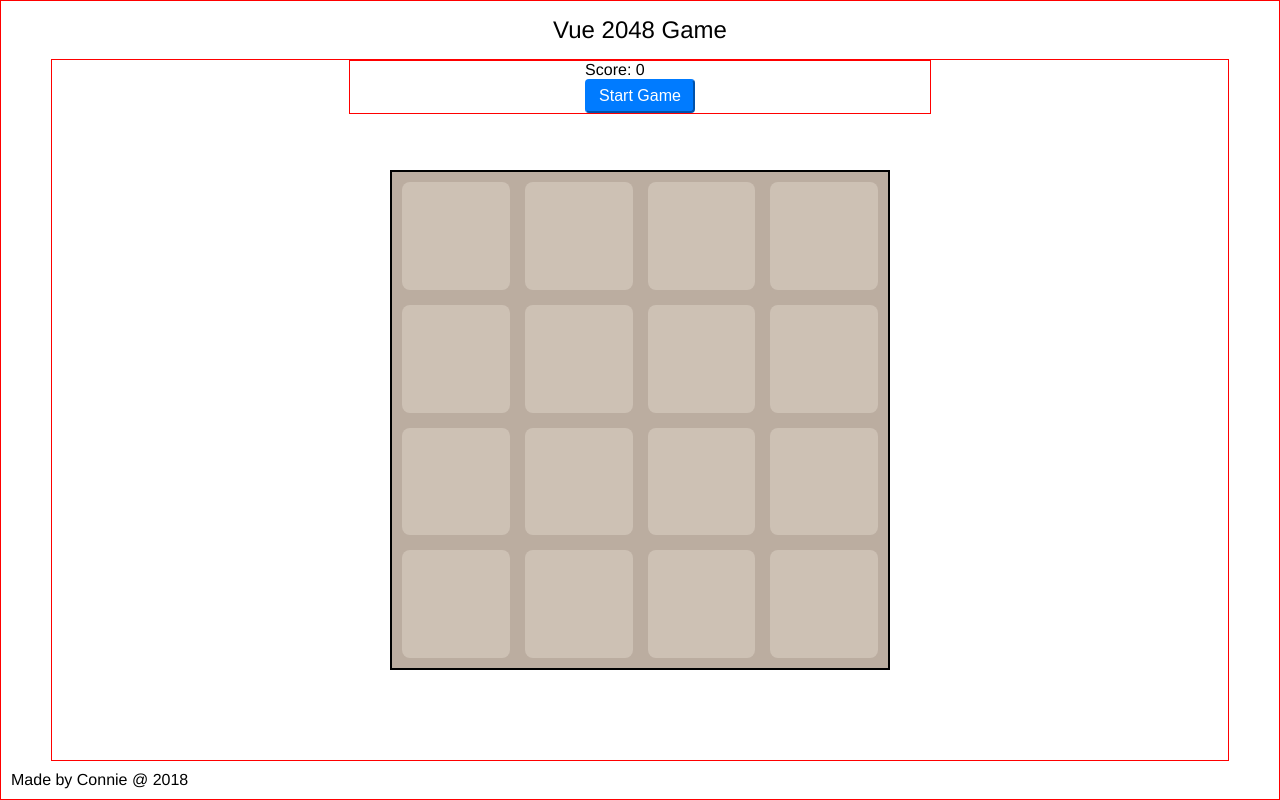
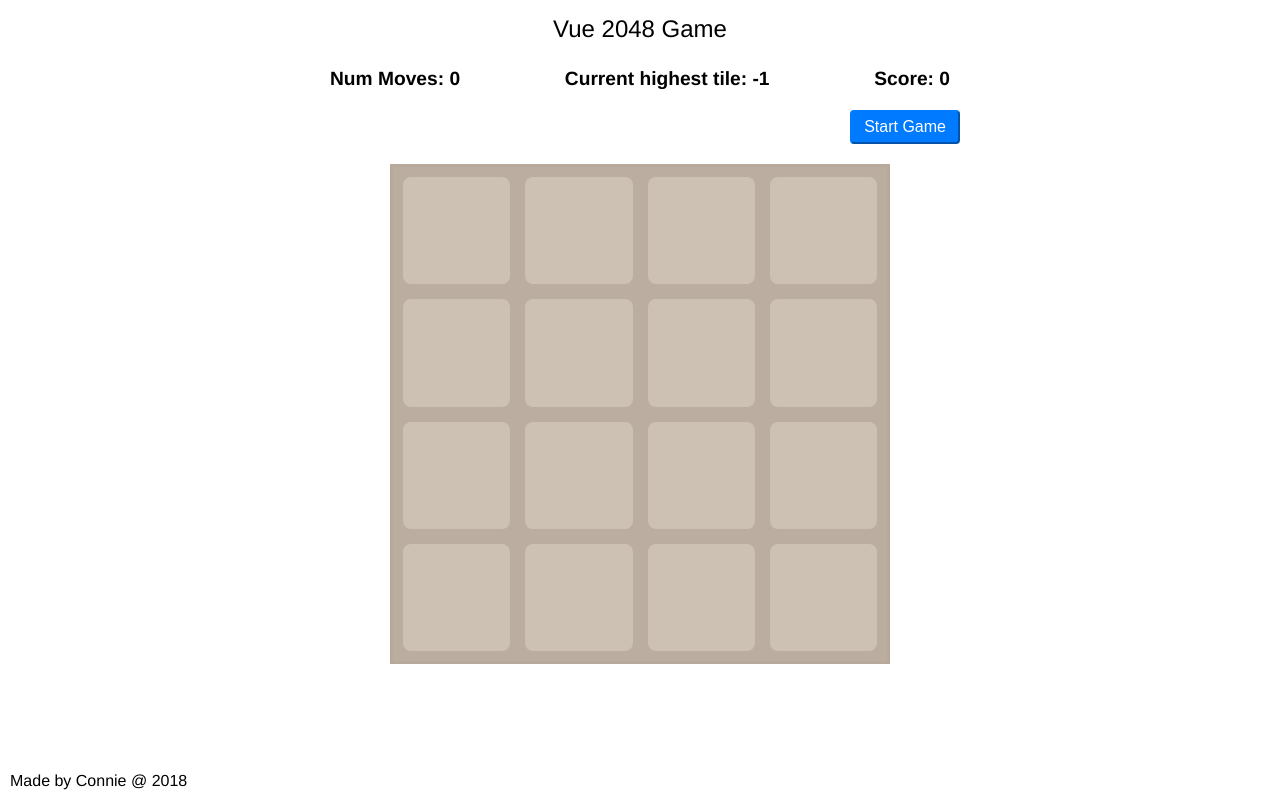
Before and after one commit to railsstudent/vue-2048, a Vue app: page / in a window 1280 px wide. Built offline with nearby package versions, Linux system fonts and the light colour scheme.

Commit message:
Add game over overlay, number of moves and current highest tile
Signed-off-by: Connie Leung <cleung334@gmail.com>

```diff
--- a/src/App.vue
+++ b/src/App.vue
@@ -30,7 +30,6 @@ export default {
   -moz-osx-font-smoothing: grayscale;
   width: 100vw;
   height: 100vh;
-  border: 1px solid red;
   display: grid;
   grid-template-rows: auto 1fr auto;
 
--- a/src/components/Board.vue
+++ b/src/components/Board.vue
@@ -1,8 +1,13 @@
 <template>
 <div class="container">
+    <div class="full">
         <div class="actions">
-        <div>
-            <div>Score: {{score}}</div>
+            <div class="stats">
+                <div class="score">Num Moves: {{numMoves}}</div>
+                <div class="score">Current highest tile: {{highest}}</div>
+                <div class="score">Score: {{score}}</div>
+            </div>
+            <div class="buttons">
                 <button class="btn" v-if="gameState !== 'RUNNING'" v-on:click="startGame">Start Game</button>
             </div>
         </div>
@@ -14,6 +19,12 @@
                     </span>
                 </div>
             </template>
+            <div class="overlay" v-bind:class="{ 'show': gameState === 'OVER' || gameState === 'WON' }">
+                <div class="text">
+                    <span>Game Over! Please try again!</span>
+                </div>
+            </div>
+        </div>
     </div>
 </div>
 </template>
@@ -53,7 +64,9 @@ export default {
         checkingAvailableMoves: false,
         gameState: STATE.start,
         highest: -1,
-        score: 0
+        score: 0,
+        numMoves: 0,
+        highestTile: 0
     };
   },
   methods: {
@@ -127,6 +140,7 @@ export default {
 
         // console.log('moved', moved);
         if (moved === true) {
+            this.numMoves += 1;
             if (this.highest < TARGET) {
                 const { row, col, value } = this.addRandomTile() || {};
                 this.clearMerged();
@@ -273,25 +287,16 @@ export default {
 
     $color-2: #776e65;
     $color-8: #f9f6f2;
-
     $button-color: #007bff;
 
     .container {
-        width: calc(100% - 100px);
-
-        position: relative;
         display: flex;
-        flex-direction: column;
-        justify-content: flex-start;
-        align-items: center;
-
-        margin: 0 50px;
-        border: 1px solid red;
+        flex-direction: row;
+        justify-content: center;
+        align-items: flex-start;
 
         .tiles {
-            position: absolute;
-            top: 50%;
-            transform: translateY(-50%);
+            position: relative;
 
             width: 500px;
             height: 500px;
@@ -308,7 +313,7 @@ export default {
                                  "a5 a6 a7 a8"
                                  "a9 a10 a11 a12"
                                  "a13 a14 a15 a16";
-            border: 2px solid black;
+            border: 3px solid darken($background-color, 1.5);
 
             .tile-1-1, .tile-1-2, .tile-1-3, .tile-1-4,
             .tile-2-1, .tile-2-2, .tile-2-3, .tile-2-4,
@@ -450,13 +455,33 @@ export default {
             }
         }
 
+        .full {
+            display: flex;
+            flex-direction: column;
+            align-items: center;
+            width: 50%;
+
             .actions {
-            border: 1px solid red;
-            padding: 0 20%;
+                display: flex;
+                flex-direction: column;
+                width: 100%;
 
+                .stats {
                     display: flex;
-            // flex-direction: column;
-            // justify-content: flex-end;
+                    justify-content: space-between;
+
+                    .score {
+                        padding: 10px 10px;
+                        font-size: 1.2em;
+                        font-weight: bold;
+                    }
+                }
+
+                .buttons {
+                    display: flex;
+                    justify-content: flex-end;
+                    margin: 10px 0
+                }
 
                 .btn {
                     background-color: $button-color;
@@ -474,4 +499,33 @@ export default {
                 }
             }
         }
+
+        .overlay {
+            display: none;
+            &.show {
+                display: block;
+                position: absolute;
+                top: 0%;
+                bottom: 0%;
+                left: 0%;
+                right: 0%;
+                z-index: 2;
+                background: rgba(0, 0, 0, 0.7);
+            }
+
+            .text {
+                display: table;
+                color: #fff;
+                font-size: 1.5em;
+                height: 500px;
+                width: 100%;
+                text-align: center;
+
+                span {
+                    display: table-cell;
+                    vertical-align: middle;
+                }
+            }
+        }
+    }
 </style>
```
Lines whose indentation alone changed are shown as unchanged.
